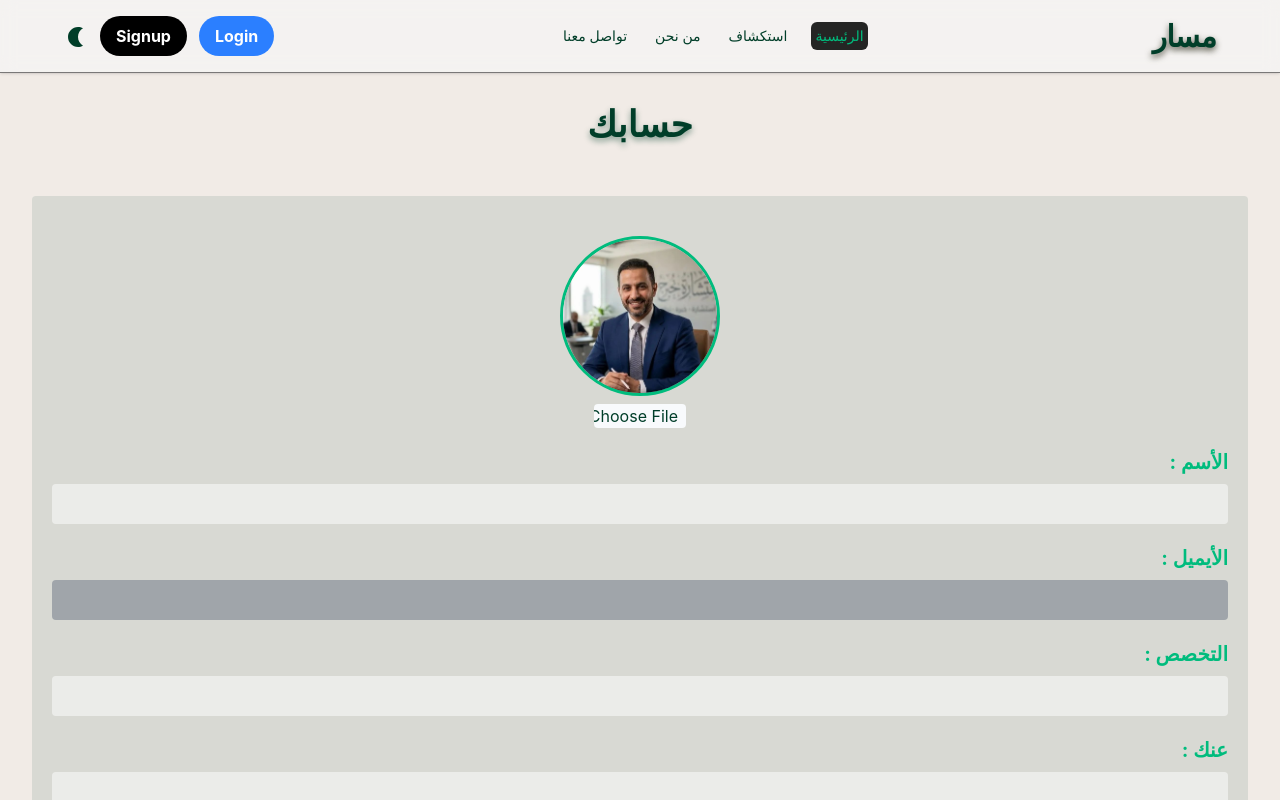
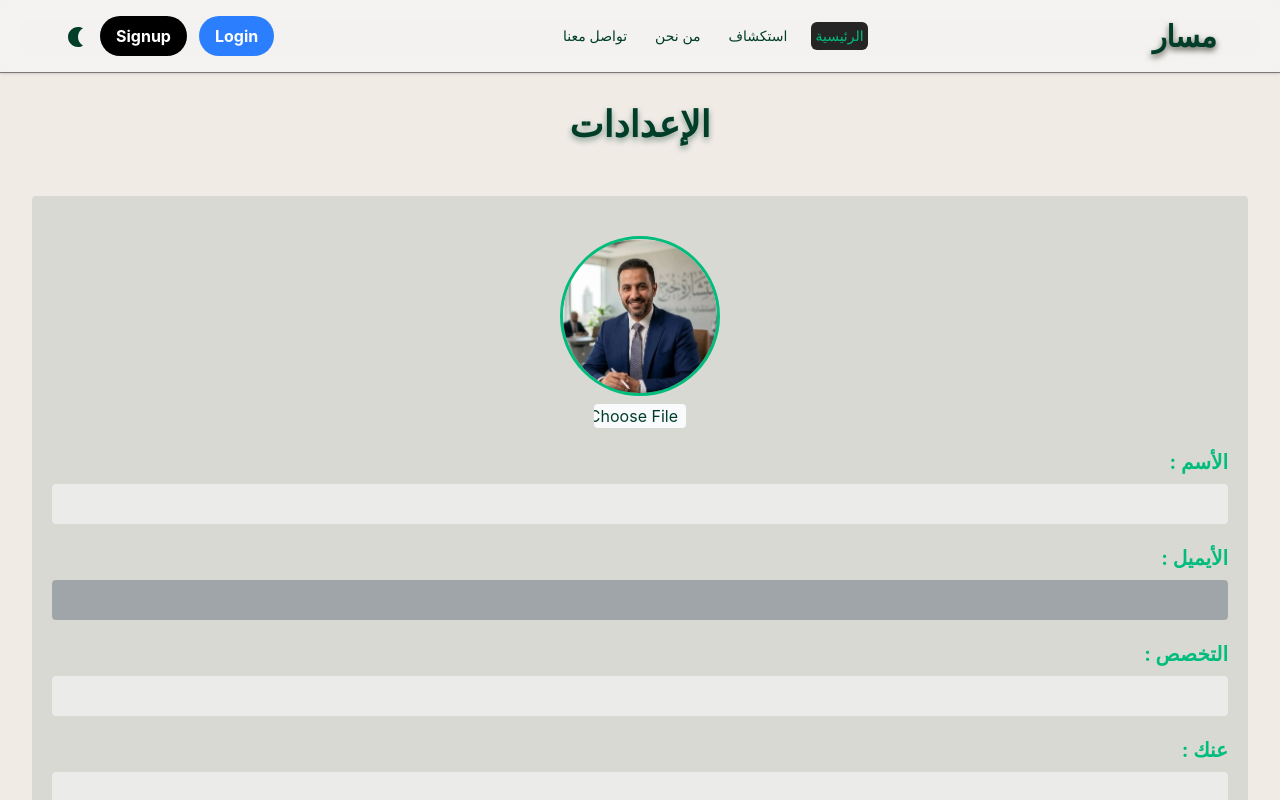
Before and after one commit to ahmedkasrawi/Booking_webapp, a React (Vite) app: page /settings in a window 1280 px wide. Shown: the top 800 px of the page. Built offline with nearby package versions, Linux system fonts and the light colour scheme.

Commit message:
remote server

```diff
--- a/src/pages/settings/SettingsPage.jsx
+++ b/src/pages/settings/SettingsPage.jsx
@@ -16,7 +16,7 @@ export default function SettingsPage() {
   });
 
   useEffect(() => {
-    if(user){
+    if (user) {
       // eslint-disable-next-line react-hooks/set-state-in-effect
       setObj({
         name: user.name || "",
@@ -24,7 +24,6 @@ export default function SettingsPage() {
         bio: user.bio || "",
       });
     }
-
   }, [user]);
   function handelChange(ele) {
     setObj((c) => {
@@ -33,9 +32,15 @@ export default function SettingsPage() {
   }
   function handelSave(e) {
     e.preventDefault();
+
     try {
-      mutateAsync(obj);
-      toast.success(" تم الحفظ");
+      if (obj.name.length < 3) {
+        toast.error("الاسم يجب ان يكون اكثر من 3 احرف");
+        return;
+      }
+        mutateAsync(obj);
+        toast.success(" تم الحفظ");
+
     } catch {
       toast.error("لم يتم الحفظ");
     }
@@ -43,7 +48,7 @@ export default function SettingsPage() {
   return (
     <PageTransition>
       <div className="pt-10 pb-25 min-h-[91vh] mt-18 xl:mt-16">
-        <Header header={"حسابك"} className="pb-10" />
+        <Header header={"الإعدادات"} className="pb-10" />
         <Container className="w-full flex justify-center gap-3 mb-7">
           <form className="bg-text-main/10 w-full px-5 py-10 flex flex-col gap-5 rounded">
             <div className="flex justify-center items-center flex-col">
--- a/src/services/axiosClient.js
+++ b/src/services/axiosClient.js
@@ -1,7 +1,7 @@
 import axios from "axios";
 
 const axiosInstance = axios.create({
-  baseURL: "http://localhost:3001/api",
+  baseURL: "https://booking-system-production-a809.up.railway.app",
   headers: {
     "Content-Type": "application/json",
   },
@@ -20,3 +20,5 @@ axiosInstance.interceptors.request.use(
 );
 
 export default axiosInstance;
+
+// "http://localhost:3001/api"
```
